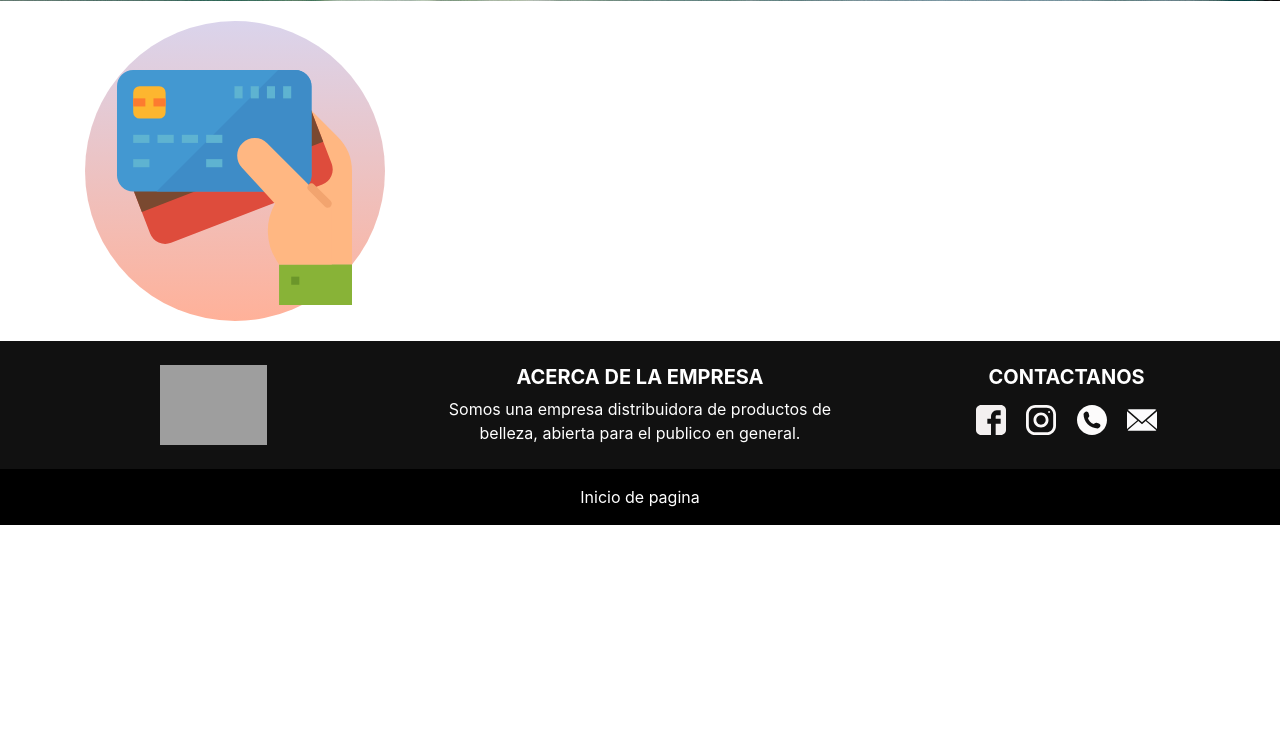
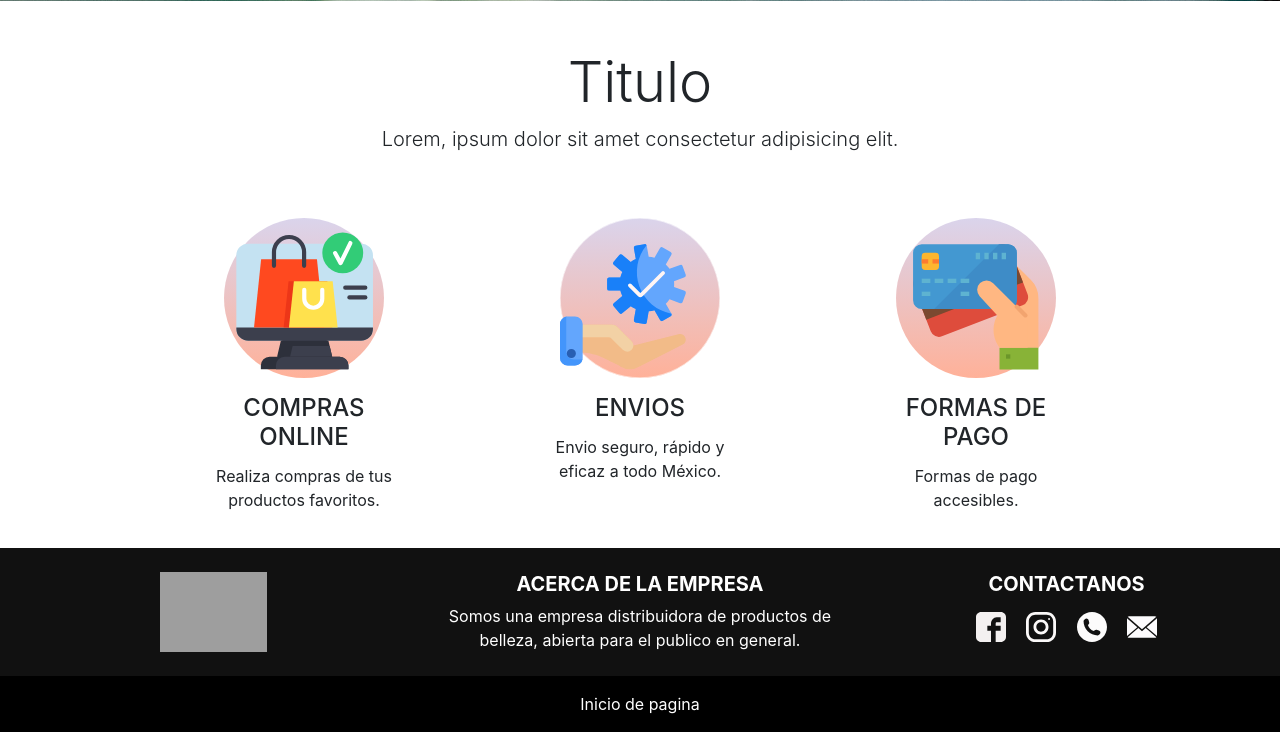
Before and after one commit to RobertoArtEH/GalvanicTherapy, a PHP site: page / in a window 1280 px wide. Shown: the part 670-1402 px from the top of the page. Before the commit the page ends 1195 px from the top, so only its background shows below. Run offline with PHP 8.4, Linux system fonts and the light colour scheme; grey boxes are pictures that could not be loaded.

Commit message:
Mejoras en index

```diff
--- a/css/style.css
+++ b/css/style.css
@@ -143,6 +143,17 @@
   text-shadow: 0px 0px 12px rgba(17, 0, 0, 0.6);
 }
 
+/* Info */
+
+.info-card {
+  width: 13em;
+  margin: 1em 4em;
+}
+
+.info-img {
+  height: 10em;
+}
+
 /* Footer */
 
 .footer-background {
--- a/index.html
+++ b/index.html
@@ -123,10 +123,29 @@
         </div>
       </div>
     </main>
+    <!-- Info -->
     <div class="container content-container">
-      <section class="d-flex">
-        <div class="">
+        <div class="text-center my-5">
+          <div class="container">
+            <h1 class="display-4">Titulo</h1>
+            <p class="lead">Lorem, ipsum dolor sit amet consectetur adipisicing elit.</p>
+          </div>
+        </div>
+      <section class="d-flex flex-wrap justify-content-center">
+        <div class="info-card text-center">
+          <img src="img/brand/compras-online.svg" class="info-img" alt="Imagen">
+          <h4 class="card-title mt-3">COMPRAS ONLINE</h4>
+          <p class="card-text">Realiza compras de tus productos favoritos.</p>
+        </div>
+        <div class="info-card text-center">
+          <img src="img/brand/envios.svg" class="info-img" alt="Imagen">
+          <h4 class="card-title mt-3">ENVIOS</h4>
+          <p class="card-text">Envio seguro, rápido y eficaz a todo México.</p>
+        </div>
+        <div class="info-card text-center">
           <img src="img/brand/formas-de-pago.svg" class="info-img" alt="Imagen">
+          <h4 class="card-title mt-3">FORMAS DE PAGO</h4>
+          <p class="card-text">Formas de pago accesibles.</p>
         </div>
       </section>
     </div>
```
